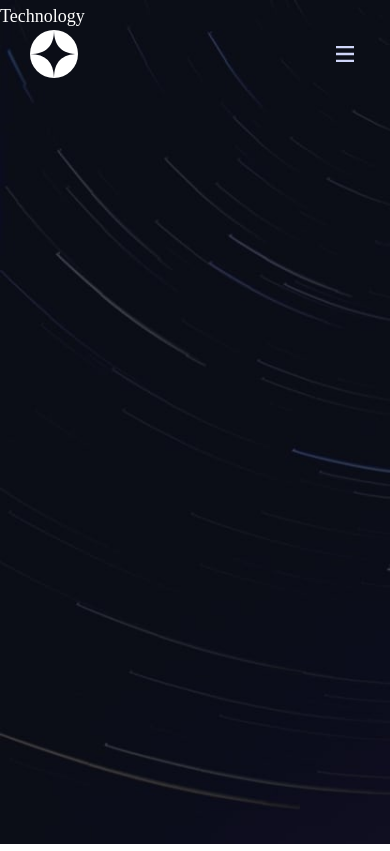
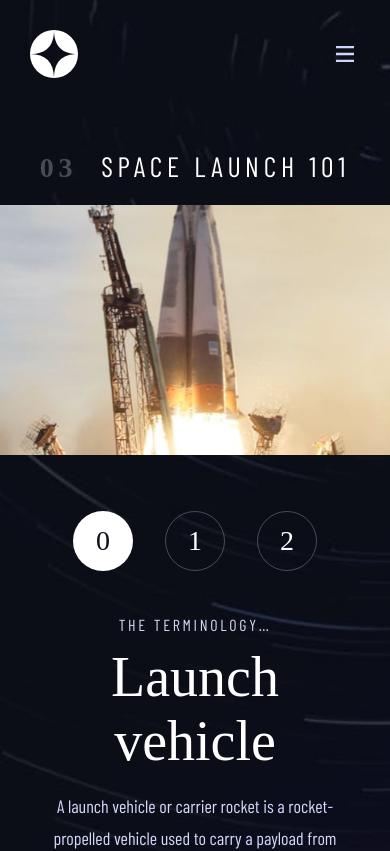
Before and after one commit to kacperborowieckb/space-tourism-website, a React (Vite) app: page /technology in a window 390 px wide. Shown: the top 851 px of the page. Built offline with nearby package versions, Linux system fonts and the light colour scheme; a web font is replaced by a local one.

Commit message:
finished design

```diff
--- a/src/pages/Crew/Crew.jsx
+++ b/src/pages/Crew/Crew.jsx
@@ -16,7 +16,6 @@ const Crew = () => {
           <h3 className="crew__name">{crew[currentMember].name}</h3>
           <p className="crew__bio">{crew[currentMember].bio}</p>
         </section>
-
         <section className="crew__buttons">
           {Array(4)
             .fill(null)
--- a/src/pages/Technology/Technology.jsx
+++ b/src/pages/Technology/Technology.jsx
@@ -1,7 +1,66 @@
+import { useEffect, useState } from 'react';
 import './technology.scss';
+import { technology } from '../../data/data.json';
 
 const Technology = () => {
-  return <main className="technology">Technology</main>;
+  const [currentImage, setCurrentImage] = useState(0);
+  const [windowWidth, setWindowWidth] = useState(window.innerWidth);
+  const photo = windowWidth > 1150 ? 'portrait' : 'landscape';
+
+  useEffect(() => {
+    const setWidth = () => {
+      setWindowWidth(window.innerWidth);
+    };
+
+    window.addEventListener('resize', setWidth);
+
+    return () => window.removeEventListener('resize', setWidth);
+  }, []);
+
+  console.log(technology);
+  return (
+    <main className="technology">
+      <section className="technology__content">
+        <h5 className="technology__header">
+          <span className="technology__number">03</span>SPACE LAUNCH 101
+        </h5>
+        <section className="technology__info">
+          <section className="technology__buttons">
+            {Array(3)
+              .fill(null)
+              .map((item, i) => (
+                <button
+                  key={i}
+                  onClick={() => setCurrentImage(i)}
+                  className="technology__button"
+                  style={{
+                    background: i === currentImage ? 'var(--clr-white)' : 'transparent',
+                    color: i === currentImage ? 'var(--clr-dark)' : 'var(--clr-white)',
+                  }}
+                >
+                  {i}
+                </button>
+              ))}
+          </section>
+          <section className="technology__text-content">
+            <h6 className="technology__sub-header">THE TERMINOLOGY…</h6>
+            <h3 className="technology__name">{technology[currentImage].name}</h3>
+            <p className="technology__desc">{technology[currentImage].description}</p>
+          </section>
+        </section>
+      </section>
+      <section className="technology__gallery">
+        <img
+          src={`/technology/image-${technology[currentImage].name
+            .toLowerCase()
+            .split(' ')
+            .join('-')}-${photo}.jpg`}
+          alt="rocket image"
+          className="technology__image"
+        />
+      </section>
+    </main>
+  );
 };
 
 export default Technology;
--- a/src/pages/Technology/technology.scss
+++ b/src/pages/Technology/technology.scss
@@ -1,3 +1,152 @@
 .technology {
   background-image: url('/technology/background-technology-desktop.jpg');
+  display: flex;
+  align-items: center;
+  padding-top: 125px;
+
+  & &__header {
+    font-family: var(--ff-secondary);
+    font-size: var(--fs-h5);
+    font-weight: var(--fw-body);
+    letter-spacing: var(--ls-h5);
+    text-transform: uppercase;
+    position: absolute;
+    top: 212px;
+  }
+
+  & &__number {
+    font-family: var(--ff-primary);
+    font-size: var(--fs-h5);
+    font-weight: var(--fw-bold);
+    letter-spacing: var(--ls-h5);
+    padding-right: 24px;
+    opacity: 0.25;
+  }
+
+  & &__content {
+    flex-basis: 100%;
+    margin: 0 auto;
+    display: flex;
+    justify-content: center;
+    padding-left: 4rem;
+  }
+
+  & &__info {
+    display: flex;
+    gap: 111px;
+  }
+
+  & &__buttons {
+    display: flex;
+    flex-direction: column;
+    gap: 32px;
+  }
+
+  & &__button {
+    width: 80px;
+    aspect-ratio: 1/1;
+    border: 1px solid var(--clr-button-border);
+    border-radius: 50%;
+    font-size: var(--fs-h4);
+    color: var(--clr-white);
+    cursor: pointer;
+  }
+
+  & &__button:hover {
+    border-color: var(--clr-white);
+  }
+
+  & &__text-content {
+    max-width: 445px;
+  }
+
+  & &__sub-header {
+    font-size: var(--fs-nav-text);
+    font-weight: var(--fw-body);
+    letter-spacing: var(--ls-nav-text);
+    color: var(--clr-light);
+    font-family: var(--ff-secondary);
+    line-height: 19px;
+    padding-bottom: 11px;
+  }
+
+  & &__name {
+    font-size: var(--fs-h3);
+    font-weight: var(--fw-body);
+    padding-bottom: 17px;
+    line-height: 64px;
+  }
+
+  & &__desc {
+    font-family: var(--ff-secondary);
+    font-size: var(--fs-body);
+    line-height: 32px;
+    color: var(--clr-light);
+  }
+
+  & &__gallery {
+    flex-basis: 100%;
+    display: flex;
+    justify-content: center;
+  }
+
+  & &__image {
+    object-fit: cover;
+  }
+
+  @media (max-width: 1500px) {
+    & &__gallery {
+      justify-content: flex-end;
+    }
+  }
+
+  @media (max-width: 1150px) {
+    flex-direction: column-reverse;
+    text-align: center;
+
+    & &__header {
+      top: 150px;
+    }
+
+    & &__info {
+      flex-direction: column;
+      min-height: 500px;
+      gap: 44px;
+      padding: 0 2rem;
+    }
+
+    & &__buttons {
+      flex-direction: row;
+      justify-content: center;
+      margin-top: 56px;
+    }
+
+    & &__gallery {
+      margin-top: 5rem;
+      max-height: 350px;
+      overflow: hidden;
+    }
+
+    & &__content {
+      padding-left: 0rem;
+    }
+
+    & &__image {
+      width: 100%;
+      min-height: 250px;
+    }
+  }
+
+  @media (max-width: 1000px) {
+    background-image: url('/technology/background-technology-tablet.jpg');
+  }
+
+  @media (max-width: 500px) {
+    background-image: url('/technology/background-technology-mobile.jpg');
+
+    & &__button {
+      width: 60px;
+      font-size: var(--fs-h5);
+    }
+  }
 }
--- a/src/styles/_variables.scss
+++ b/src/styles/_variables.scss
@@ -3,6 +3,7 @@
   --clr-light: hsl(231, 77%, 90%);
   --clr-white: hsl(0, 0%, 100%);
   --clr-main-button-hover: hsl(0, 0%, 100%, 0.1);
+  --clr-button-border: hsla(0, 0%, 100%, 0.25);
 
   --fs-h1: 150px;
   --fs-h2: 100px;
```
